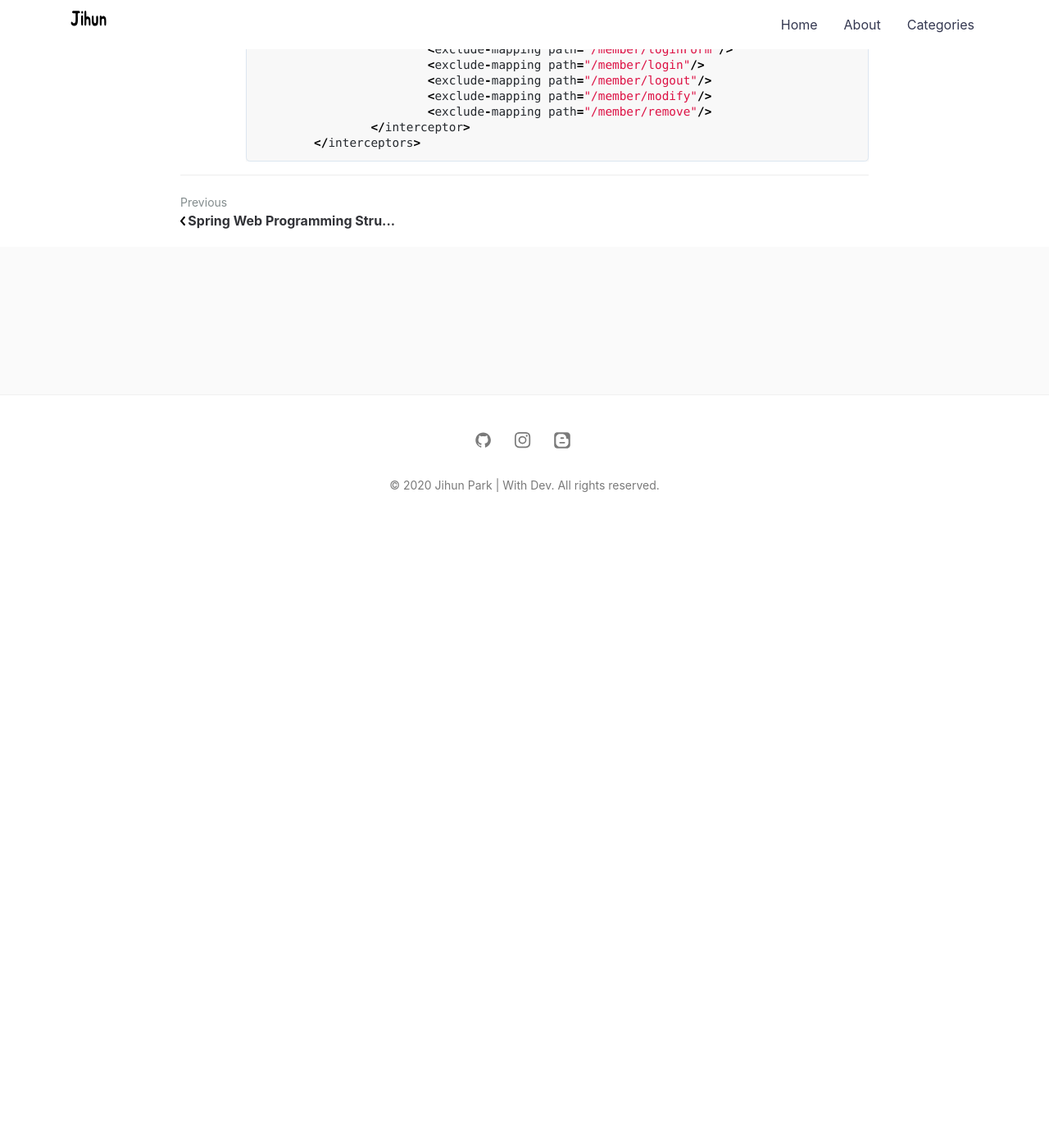
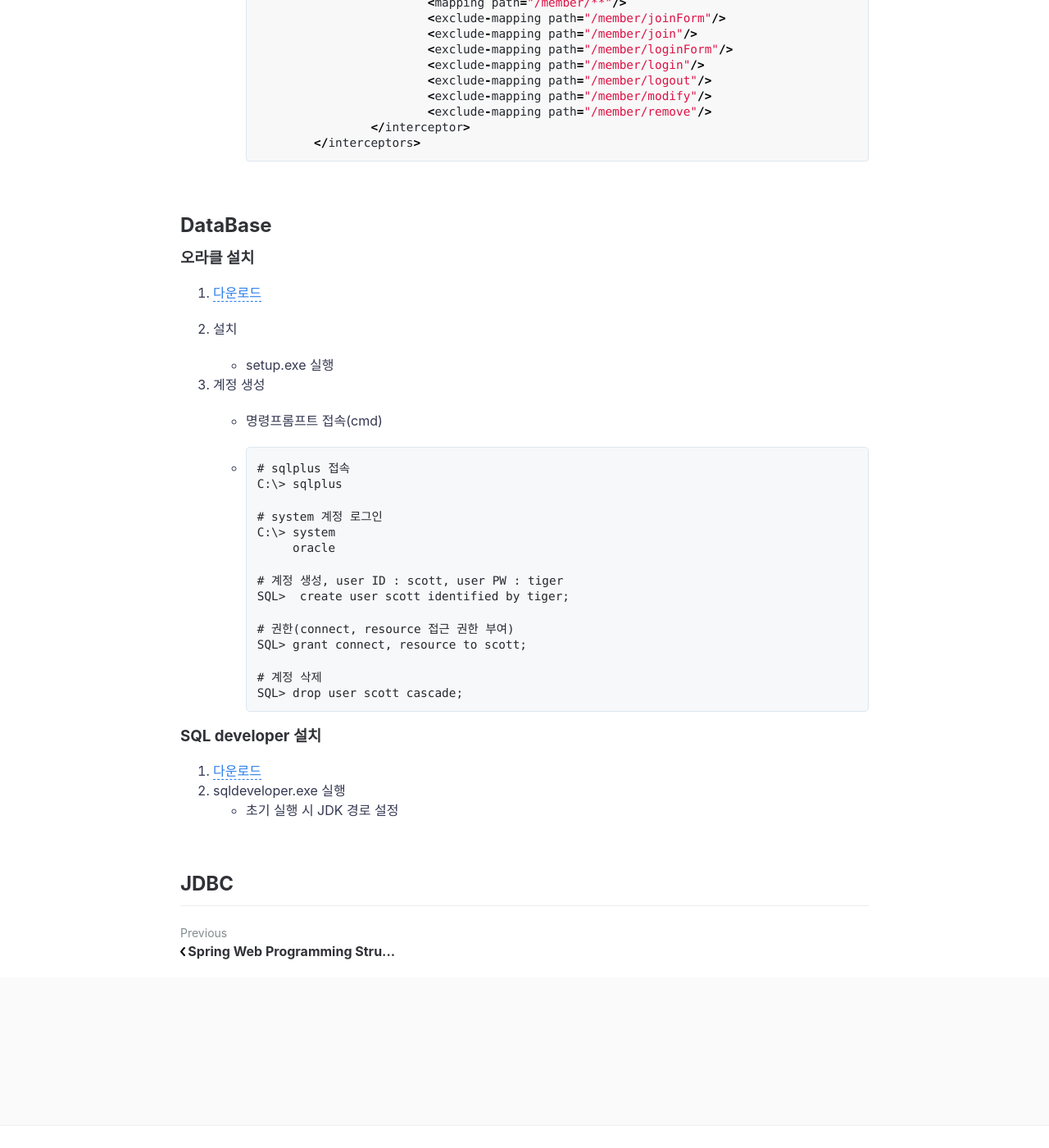
Before and after one commit to jihunparkme/jihunparkme.github.io, a Jekyll site: the page built from _posts/2020-07-05-Spring-Connection.md, in a window 1280 px wide and 1400 px high, scrolled down 7793 px. Shown: the whole window at 82% size. Built offline with Jekyll 4.4.1, drawn with Linux system fonts in a browser that asks for light colours; comment, search, counter and statistics services are not loaded; before the commit the page ends 8440 px from its top, so only the background shows below that; some of the changed text lies outside the part shown.

Commit message:
Edit: Add contents

````diff
--- a/_posts/2020-07-05-Spring-Connection.md
+++ b/_posts/2020-07-05-Spring-Connection.md
@@ -11,8 +11,8 @@ featured-img: spring
 
 * [세션, 쿠키](#세션-쿠키)
 * [Redirect, Interceptor](#Redirect,-Interceptor)
-* [Database]
-* [JDBC]
+* [Database](#DataBase)
+* [JDBC](#JDBC)
 * [JdbcTemplate]
 * [커넥션풀]
 
@@ -337,3 +337,47 @@ public class MemberLoginInterceptor extends HandlerInterceptorAdapter {
     		</interceptor>
     	</interceptors>
     ```
+
+<br/>
+
+## DataBase
+
+### 오라클 설치
+
+1. [다운로드](#https://www.oracle.com/database/technologies/xe-downloads.html)
+
+2. 설치
+
+   - setup.exe 실행
+
+3. 계정 생성
+
+   - 명령프롬프트 접속(cmd)
+
+   - ```cmd
+     # sqlplus 접속
+     C:\> sqlplus
+
+     # system 계정 로그인
+     C:\> system
+          oracle
+
+     # 계정 생성, user ID : scott, user PW : tiger
+     SQL>  create user scott identified by tiger;
+
+     # 권한(connect, resource 접근 권한 부여)
+     SQL> grant connect, resource to scott;
+
+     # 계정 삭제
+     SQL> drop user scott cascade;
+     ```
+
+### SQL developer 설치
+
+1. [다운로드](#https://www.oracle.com/tools/downloads/sqldev-v192-downloads.html)
+2. sqldeveloper.exe 실행
+   - 초기 실행 시 JDK 경로 설정
+
+<br/>
+
+## JDBC
````
